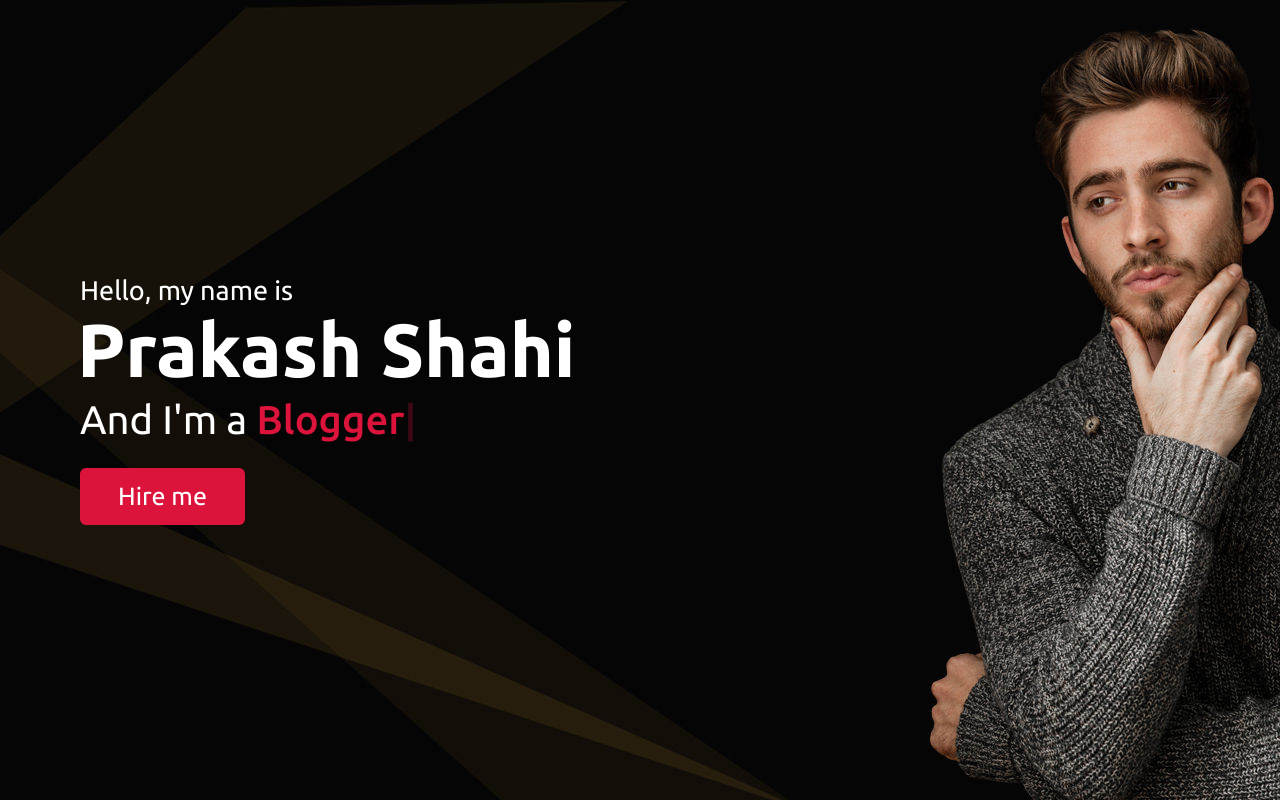
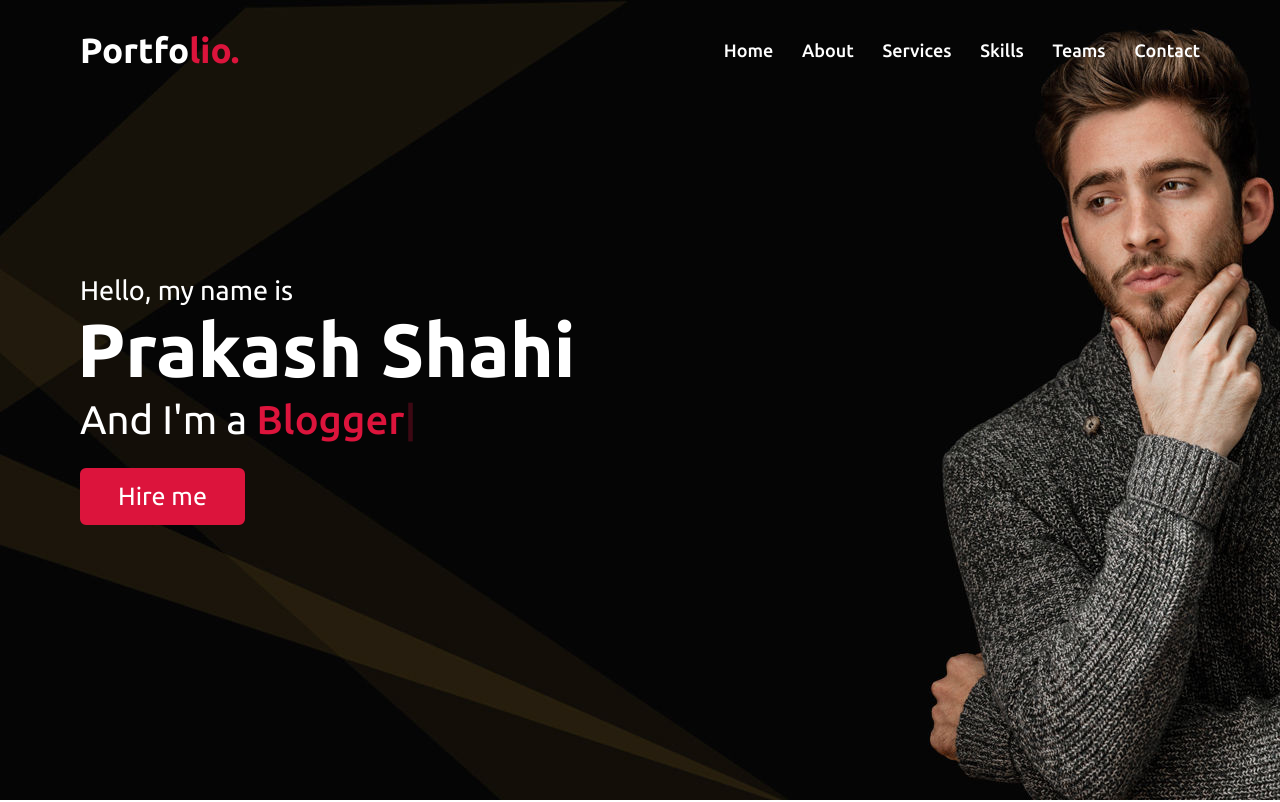
Before and after one commit to shabbirproject/projectDemo2, a plain HTML site: page index.html in a window 1280 px wide. Shown: the top 802 px of the page. Drawn offline with nearby package versions, Linux system fonts and the light colour scheme.

Commit message:
add navbar

```diff
--- a/index.html
+++ b/index.html
@@ -18,6 +18,24 @@
     <div class="scroll-up-btn">
         <i class="fas fa-angle-up"></i>
     </div>
+
+  <nav class="navbar">
+        <div class="max-width">
+            <div class="logo"><a href="#">Portfo<span>lio.</span></a></div>
+            <ul class="menu">
+                <li><a href="#home" class="menu-btn">Home</a></li>
+                <li><a href="#about" class="menu-btn">About</a></li>
+                <li><a href="#services" class="menu-btn">Services</a></li>
+                <li><a href="#skills" class="menu-btn">Skills</a></li>
+                <li><a href="#teams" class="menu-btn">Teams</a></li>
+                <li><a href="#contact" class="menu-btn">Contact</a></li>
+            </ul>
+            <div class="menu-btn">
+                <i class="fas fa-bars"></i>
+            </div>
+        </div>
+    </nav>
+
 
 
     <!-- home section start -->
```
